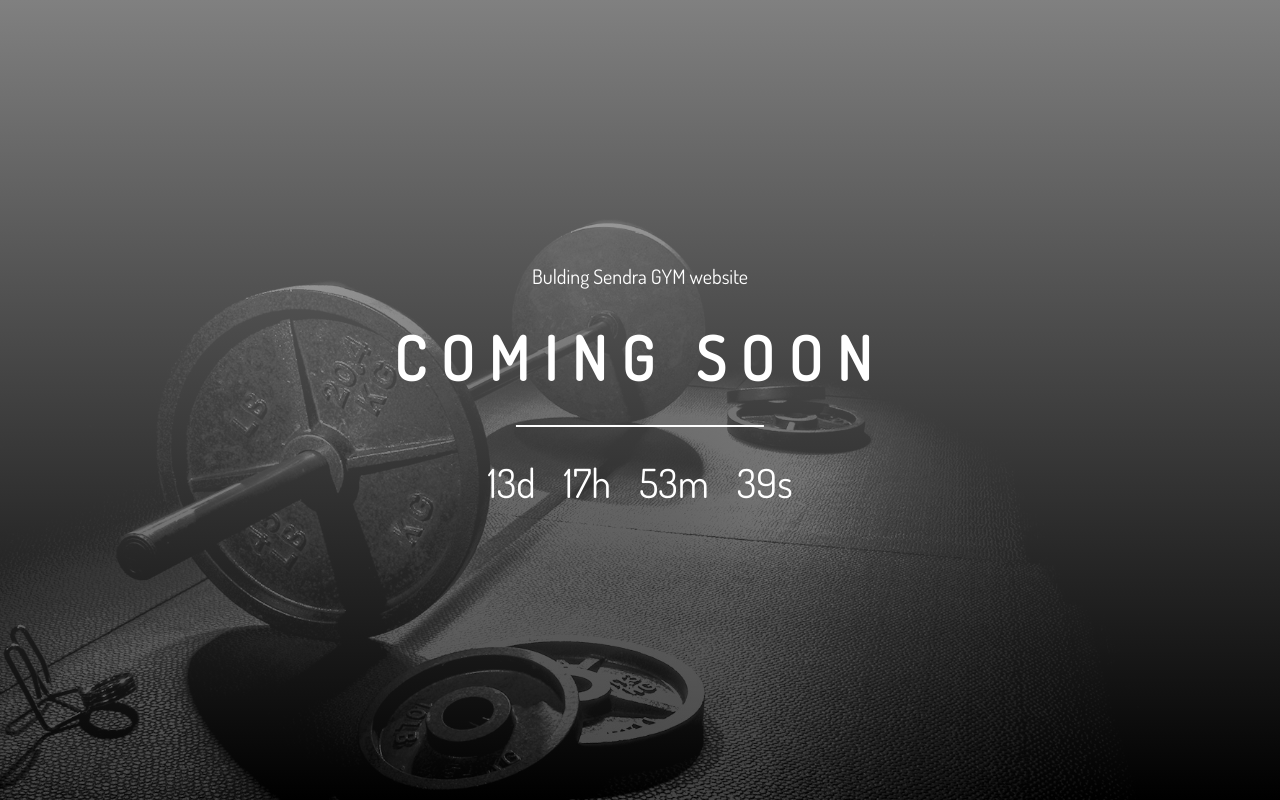
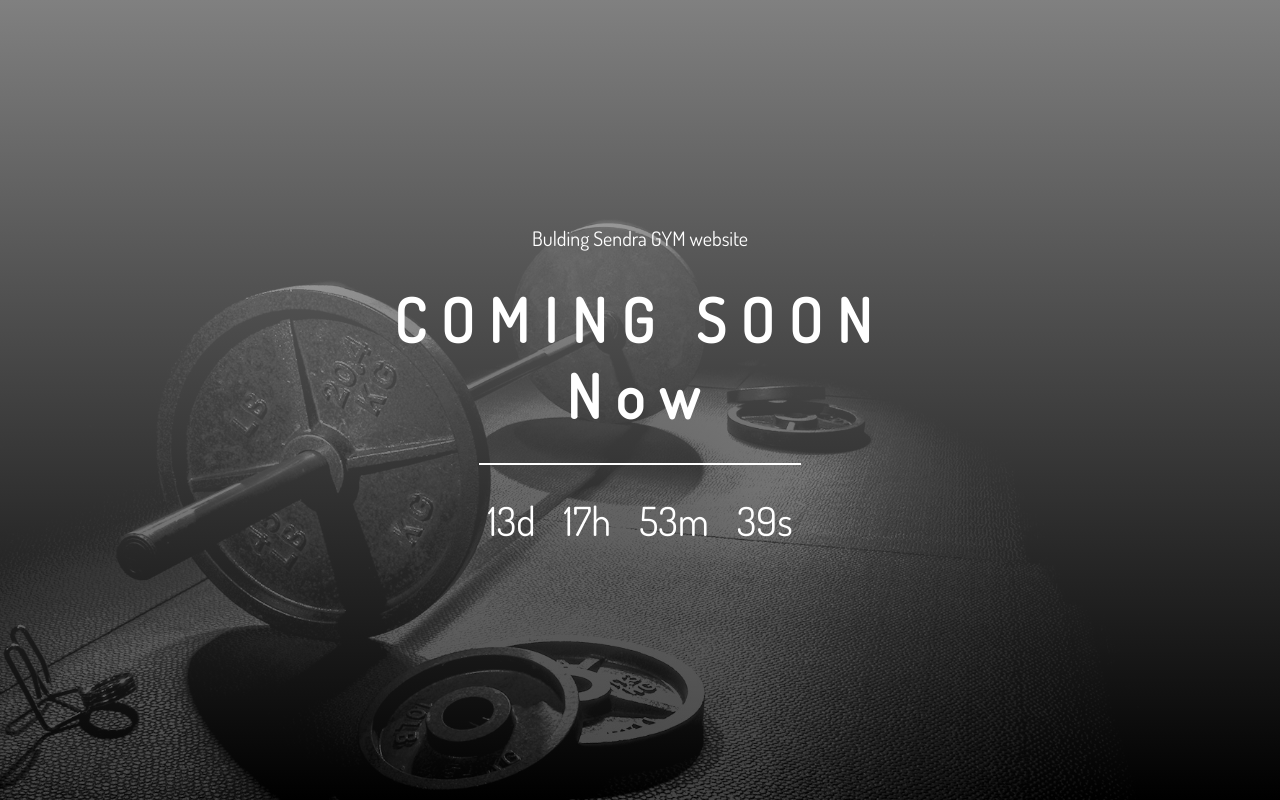
Before and after one commit to SHASHIKAD2D/backgroud-generator, a plain HTML site: page index.html in a window 1280 px wide. Drawn offline with Linux system fonts and the light colour scheme.

Commit message:
changing text

```diff
--- a/index.html
+++ b/index.html
@@ -12,7 +12,7 @@
         <header>
             <div class="hero">
                 <p>Bulding Sendra GYM website</p>
-                <h1> COMING SOON </h1>
+                <h1> COMING SOON Now </h1>
                 <hr>
                 <p id="launch">
 
```
